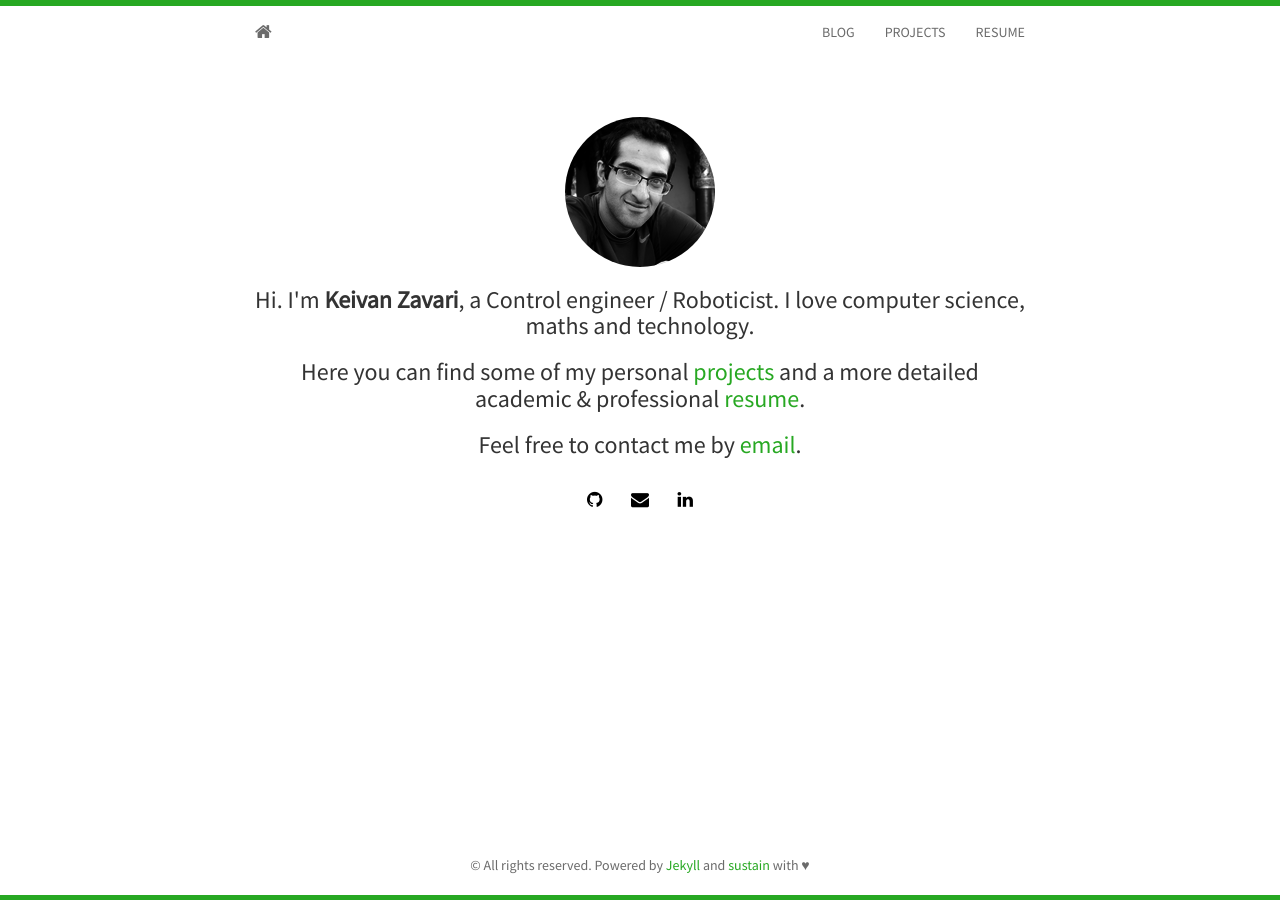
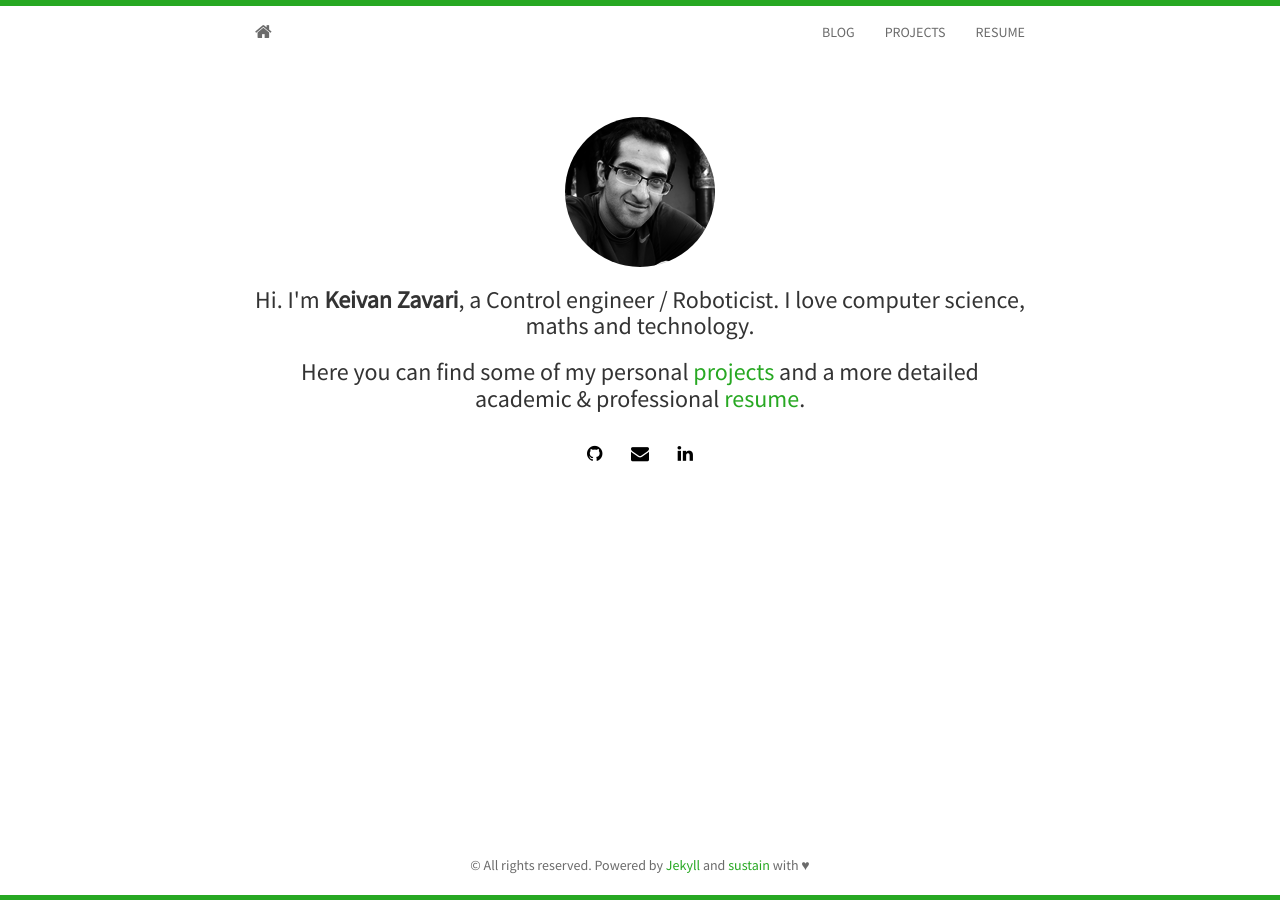
Before and after one commit to keivanzavari/keivan.github.io, a Jekyll site: the page built from index.html, in a window 1280 px wide. Built offline with Jekyll 4.4.1, drawn with Linux system fonts in a browser that asks for light colours; nearby versions of some CDN libraries; the list of posts is cut into pages by our own code.

Commit message:
-removed email

```diff
--- a/index.html
+++ b/index.html
@@ -10,7 +10,7 @@ layout: home
 	  <h3>Hi. I'm <strong>{{ site.author }}</strong>, a Control engineer / Roboticist. I love computer science, maths and technology.</h3>
 	  <h3>Here you can find some of my personal <a href="{{ site.baseurl }}projects.html"> projects</a>
 	  and a more detailed academic &amp; professional <a href="{{ site.baseurl }}resume/index.html">resume</a>.</h3>
-	  <h3>Feel free to contact me by <a href="mailto:{{ site.email }}">email</a>.</h3>
+	  <!-- <h3>Feel free to contact me by <a href="mailto:{{ site.email }}">email</a>.</h3>  -->
 	  <!-- at <a href="http://twitter.com/{{ site.twitter }}">@{{ site.twitter }}</a> or -->
 	  {% include social.html %}
 	</div>
```
